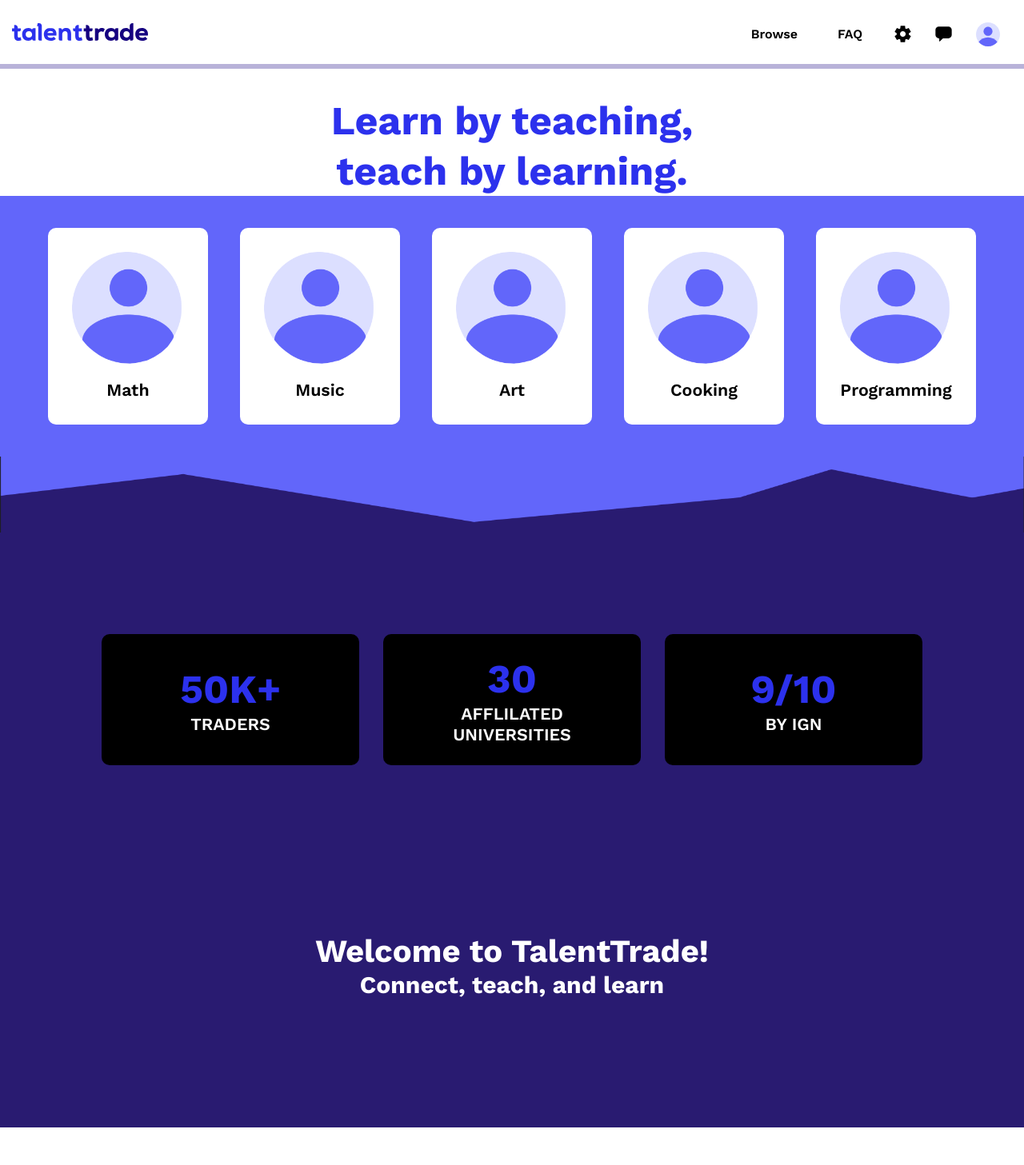
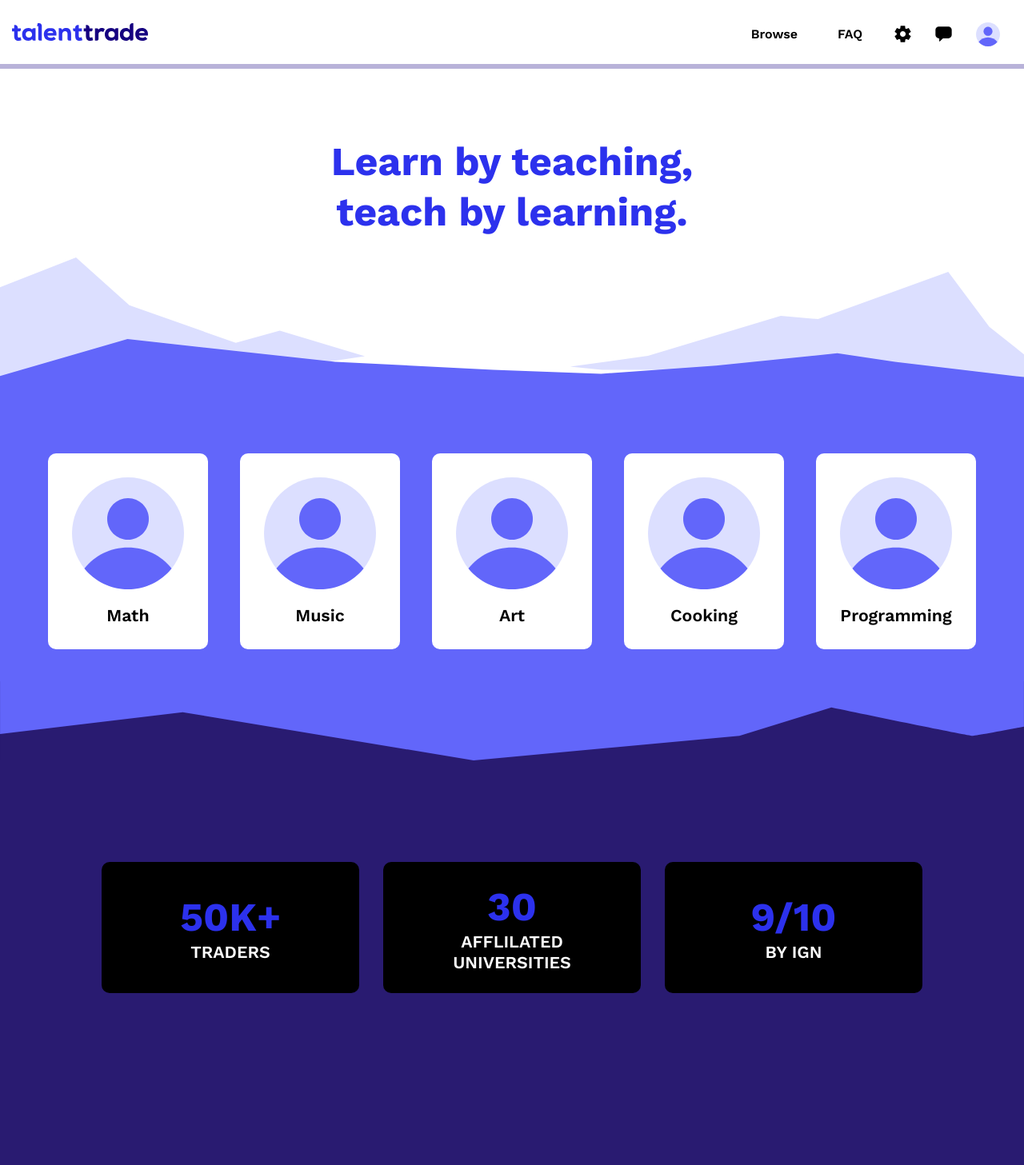
Before and after one commit to acm-projects/TalentTrade, a React (Create React App) app in the folder frontend/: page /home in a window 1280 px wide. Shown: the top 1457 px of the page at 80% size. Before the commit the page ends 1410 px from the top, so only its background shows below. Built offline with nearby package versions, Linux system fonts and the light colour scheme; a web font is replaced by a local one.

Commit message:
Finished tweaking homepage

```diff
--- a/frontend/src/components/homeCards/Cards.js
+++ b/frontend/src/components/homeCards/Cards.js
@@ -6,27 +6,27 @@ function Cards() {
         <div>
                 <div className="container mediumBackground c">
                     <div className="box hoverEnlarge c animate__fadeIn animate__animated">
-                        <img src="images/user.png" alt="Image 1" className="box__img c" />
+                        <img src="images/user.svg" alt="Image 1" className="box__img c" />
                         <h3 className="box__text c">Math</h3>
                     </div>
                     <div class="box hoverEnlarge c animate__fadeIn animate__animated">
-                        <img src="images/user.png" alt="Image 2" className="box__img c" />
+                        <img src="images/user.svg" alt="Image 2" className="box__img c" />
                         <h3 className="box__text c">Music</h3>
                     </div>
                     <div class="box hoverEnlarge c animate__fadeIn animate__animated">
-                        <img src="images/user.png" alt="Image 3" className="box__img c" />
+                        <img src="images/user.svg" alt="Image 3" className="box__img c" />
                         <h3 className="box__text c">Art</h3>
                     </div>
                     <div class="box hoverEnlarge c animate__fadeIn animate__animated">
-                        <img src="images/user.png" alt="Image 4" className="box__img c" />
+                        <img src="images/user.svg" alt="Image 4" className="box__img c" />
                         <h3 className="box__text c">Cooking</h3>
                     </div>
                     <div class="box hoverEnlarge c animate__fadeIn animate__animated">
-                        <img src="images/user.png" alt="Image 5" className="box__img c" />
+                        <img src="images/user.svg" alt="Image 5" className="box__img c" />
                         <h3 className="box__text c">Programming</h3>
                     </div>
                 </div>
-                <div className='darkBackground c'><img src='images/bottomBackground.png' className='bottomBackground c'/></div>
+                <div className='darkBackground c'><img src='images/bottomBackground.svg' className='bottomBackground c'/></div>
                 <div className='darkBackground c'>
                     <div className='cards c'>
                         <ul className='cards__items c'>
--- a/frontend/src/pages/Home.js
+++ b/frontend/src/pages/Home.js
@@ -1,26 +1,28 @@
 //import { useEffect } from 'react'
 import Cards from '../components/homeCards/Cards'
-import NavBar from '../components/NavBarPost/NavBar';
+import NavBar from '../components/NavBarPost/NavBar'
+import './Home.css'
 import './cheryl.css'
-import './Home.css'
 import 'animate.css'
 
 const PostHome = () => {
     return (
         <div>
             <NavBar/>
-            <div className=''>
-                <h1 className='c animate__animated animate__fadeInDown'>Learn by teaching,<br/>
-                teach by learning.
-                </h1>
+            <div>
+                <div className='home-header'>
+                    <h1 className='c animate__animated animate__fadeInDown'>Learn by teaching,<br/>
+                    teach by learning.
+                    </h1>
+                </div>
             </div>
-            <div className='topBackground c'></div>
+            <div className='top-background'></div>
             <div>
                 <Cards/>
             </div>
-            <div className='darkBackground c'>
+            <div className='darkBackground'>
                 <p className='white h2c c'>Welcome to TalentTrade!</p>
-                <h4 className='white c'>Connect, teach, and learn</h4>
+                <p className='caps-subtitle'>CONNECT, TEACH, and LEARN</p>
             </div>
 
         </div>
```
Also changed, not shown: frontend/public/images/bottomBackground.svg (added).
